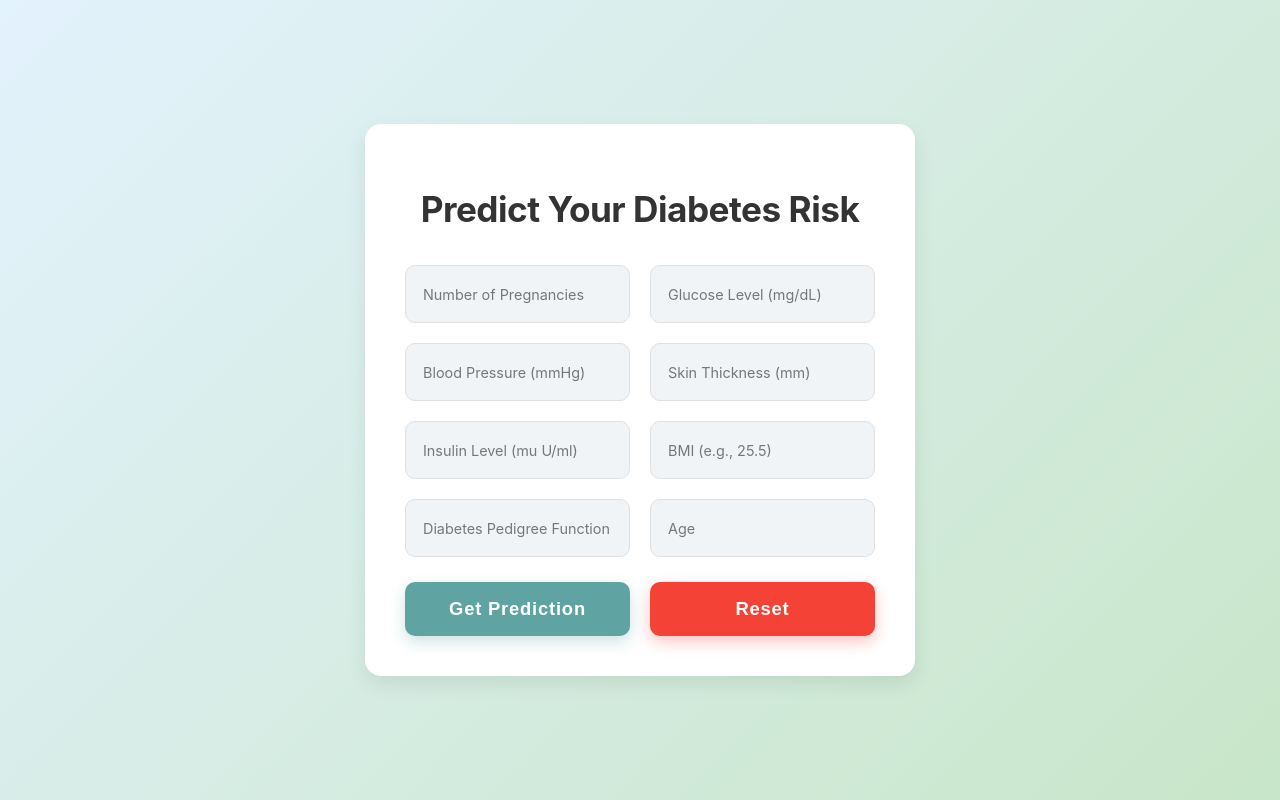
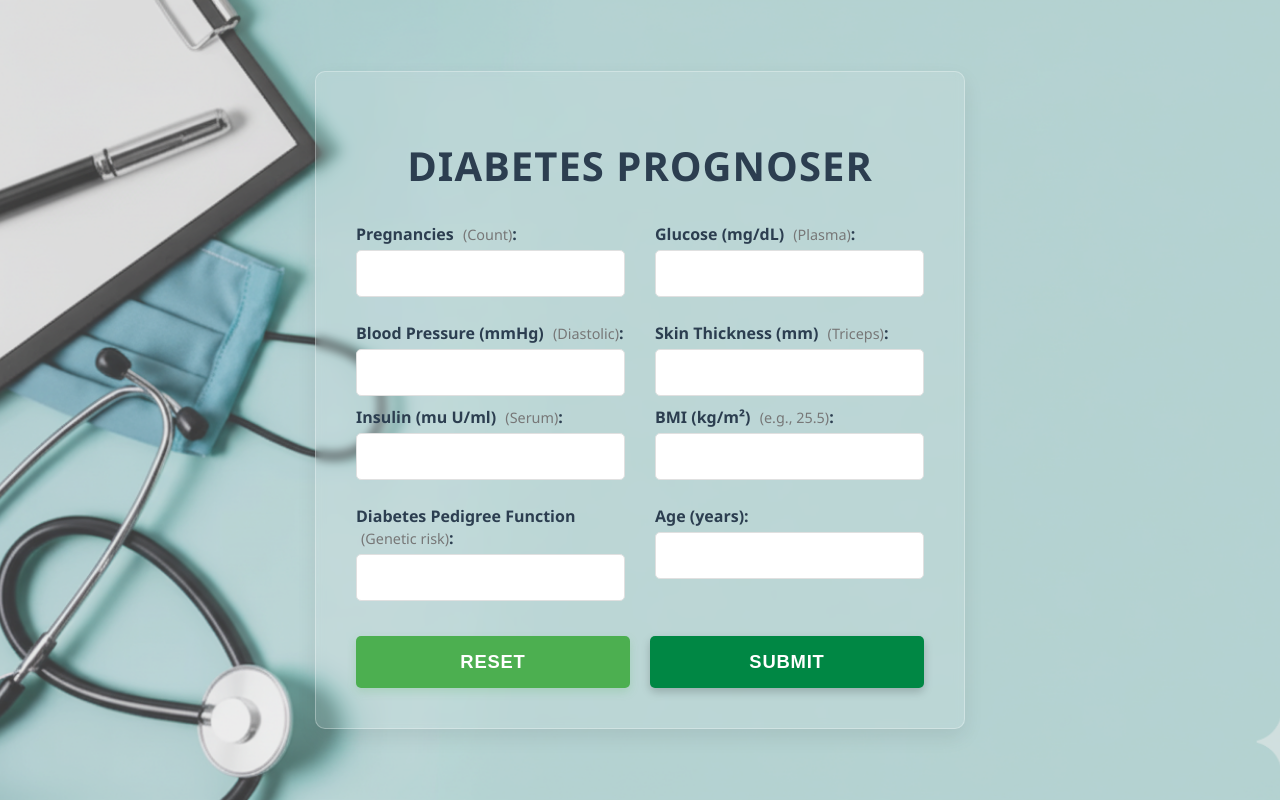
Before and after one commit to GxAniket/diabetes-prediction-app, a Flask app: page / in a window 1280 px wide. Run offline with Flask 3, Linux system fonts and the light colour scheme.

Commit message:
Update index.html

```diff
--- a/templates/index.html
+++ b/templates/index.html
@@ -3,28 +3,30 @@
 <head>
     <meta charset="UTF-8">
     <meta name="viewport" content="width=device-width, initial-scale=1.0">
-    <title>Diabetes Prediction</title>
+    <title>Diabetes Prognoser</title>
     <style>
         /* CSS starts here */
         :root {
-            --primary-color: #5fa3a3;
-            --primary-hover: #4e8a8a;
-            --secondary-bg: #f0f4f7;
-            --card-bg: #ffffff;
+            --primary-color: #008744; /* Green for Submit */
+            --primary-hover: #006d36;
+            --reset-color: #4CAF50; /* Green for Reset button, as seen in the image */
+            --reset-hover: #388e3c;
+            --card-bg: rgba(255, 255, 255, 0.1); /* Transparent/Frosted effect */
             --text-color: #333;
             --light-text-color: #777;
             --border-color: #e0e0e0;
-            --success-color: #4CAF50;
+            --form-text: #2c3e50; /* Darker text for fields/labels */
+            --success-color: #008744;
             --success-bg: #e8f5e9;
             --danger-color: #f44336;
             --danger-bg: #ffebee;
-            --shadow-light: 0 4px 10px rgba(0, 0, 0, 0.05);
             --shadow-medium: 0 8px 20px rgba(0, 0, 0, 0.08);
         }
 
         body {
-            font-family: 'Inter', sans-serif;
-            background: linear-gradient(135deg, #e3f2fd, #c8e6c9);
+            font-family: 'Segoe UI', Tahoma, Geneva, Verdana, sans-serif;
+            /* Placeholder for image background and blur overlay */
+            background: url("../images/background.png") center/cover no-repeat;
             display: flex;
             justify-content: center;
             align-items: center;
@@ -33,144 +35,155 @@
             padding: 25px;
             box-sizing: border-box;
             color: var(--text-color);
+            position: relative;
+        }
+
+        /* Added overlay for the frosted glass effect on the background */
+        body::before {
+            content: '';
+            position: absolute;
+            top: 0;
+            left: 0;
+            right: 0;
+            bottom: 0;
+            background-color: rgba(192, 192, 192, 0.3);
+            z-index: -1;
         }
 
         .container {
             background: var(--card-bg);
             padding: 40px;
-            border-radius: 16px;
+            border-radius: 10px;
+            width: 100%;
+            max-width: 650px; /* Compacted size */
+            box-sizing: border-box;
+            backdrop-filter: blur(5px);
+            border: 1px solid rgba(255, 255, 255, 0.3);
             box-shadow: var(--shadow-medium);
-            width: 100%;
-            max-width: 550px;
-            box-sizing: border-box;
-            position: relative;
-            overflow: hidden;
         }
 
         h1 {
             text-align: center;
-            margin-bottom: 35px;
-            color: var(--text-color);
-            font-size: 2.2em;
-            font-weight: 700;
-            letter-spacing: -0.5px;
+            margin-bottom: 30px;
+            color: #2c3e50;
+            font-size: 2.5em;
+            font-weight: 900;
+            letter-spacing: 1px;
+            text-transform: uppercase;
         }
 
+        /* Layout for 2 columns */
         .input-group {
             display: flex;
-            gap: 20px;
-            margin-bottom: 20px;
+            flex-wrap: wrap;
+            gap: 25px 30px;
+            margin-bottom: 10px; /* Reduced vertical spacing between rows */
         }
 
         .input-container {
             position: relative;
-            flex: 1;
+            /* Two columns: 50% width minus half the gap */
+            flex: 1 1 calc(50% - 15px);
+            min-width: 200px;
+            display: flex;
+            flex-direction: column; /* Static label above input */
+        }
+
+        /* Static Label Styling (Replaced Floating Labels) */
+        .input-container .field-label {
+            color: var(--form-text);
+            font-size: 1em;
+            font-weight: 600;
+            margin-bottom: 5px;
+            display: block;
+        }
+
+        .input-container .field-example {
+            color: var(--light-text-color);
+            font-size: 0.9em;
+            font-weight: 400;
+            margin-left: 5px;
         }
 
         .input-container input {
             width: 100%;
-            padding: 14px 18px;
-            padding-top: 22px;
+            padding: 12px 15px;
             border: 1px solid var(--border-color);
-            border-radius: 10px;
+            border-radius: 5px;
             box-sizing: border-box;
-            font-size: 1.05em;
-            transition: border-color 0.3s ease, box-shadow 0.3s ease, padding 0.2s ease;
-            background-color: var(--secondary-bg);
-        }
-
-        .input-container label {
-            position: absolute;
-            left: 18px;
-            top: 50%;
-            transform: translateY(-50%);
-            color: var(--light-text-color);
-            font-size: 0.9em;
-            pointer-events: none;
-            transition: top 0.2s ease, font-size 0.2s ease, color 0.2s ease, transform 0.2s ease;
-            background-color: transparent;
-            z-index: 1;
-        }
-
-        .input-container input:focus + label,
-        .input-container input:not(:placeholder-shown) + label {
-            top: 6px;
-            font-size: 0.7em;
-            color: var(--primary-color);
-            transform: translateY(0);
-            font-weight: 600;
+            font-size: 1.1em;
+            transition: border-color 0.3s ease, box-shadow 0.3s ease;
+            background-color: #fff; /* White background for inputs */
+            color: var(--text-color);
         }
 
         .input-container input:focus {
             border-color: var(--primary-color);
-            box-shadow: 0 0 0 4px rgba(95, 163, 163, 0.2);
+            box-shadow: 0 0 0 2px rgba(0, 135, 68, 0.2);
             outline: none;
-            background-color: var(--card-bg);
         }
 
-        .button-group {
-            display: flex;
-            gap: 20px;
-            margin-top: 25px;
+        /* Remove unused floating label styles from original code */
+        .input-container label:not(.field-label) {
+            display: none;
         }
 
-        .button-group button {
-            flex: 1;
+        .button-row {
+            display: flex;
+            justify-content: space-between;
+            margin-top: 35px;
+            gap: 20px;
         }
 
         button {
-            width: 100%;
-            padding: 16px;
-            background-color: var(--primary-color);
+            padding: 15px 35px;
             color: white;
             border: none;
-            border-radius: 10px;
+            border-radius: 5px;
             font-weight: 700;
             font-size: 1.15em;
             cursor: pointer;
             transition: background-color 0.3s ease, transform 0.2s ease, box-shadow 0.3s ease;
             letter-spacing: 0.8px;
-            box-shadow: 0 6px 15px rgba(95, 163, 163, 0.3);
+            box-shadow: 0 4px 10px rgba(0, 0, 0, 0.2);
+            flex: 1; /* Make buttons take equal space */
         }
 
-        button:hover {
-            background-color: var(--primary-hover);
-            transform: translateY(-3px);
-            box-shadow: 0 8px 20px rgba(95, 163, 163, 0.4);
+        .submit-button {
+            background-color: var(--primary-color);
         }
 
-        button:active {
-            transform: translateY(0);
-            box-shadow: 0 2px 5px rgba(95, 163, 163, 0.2);
+        .submit-button:hover {
+            background-color: var(--primary-hover);
+            transform: translateY(-2px);
         }
 
         .reset-button {
-            background-color: #f44336;
-            box-shadow: 0 6px 15px rgba(244, 67, 54, 0.3);
+            background-color: var(--reset-color);
+            box-shadow: 0 4px 10px rgba(76, 175, 80, 0.2);
         }
 
         .reset-button:hover {
-            background-color: #d32f2f;
-            box-shadow: 0 8px 20px rgba(244, 67, 54, 0.4);
+            background-color: var(--reset-hover);
+            transform: translateY(-2px);
         }
 
         .result {
             margin-top: 35px;
             padding: 20px;
             text-align: center;
-            font-size: 1.6em;
-            border-radius: 12px;
+            font-size: 1.4em; /* Slightly reduced font size for result */
+            border-radius: 8px;
             font-weight: 700;
-            box-shadow: var(--shadow-light);
         }
 
-        .result.positive {
+        .result.positive { /* High Risk */
             color: var(--danger-color);
             background-color: var(--danger-bg);
             border: 1px solid var(--danger-color);
         }
 
-        .result.negative {
+        .result.negative { /* Low Risk */
             color: var(--success-color);
             background-color: var(--success-bg);
             border: 1px solid var(--success-color);
@@ -183,81 +196,64 @@
         }
 
         /* Responsive adjustments */
-        @media (max-width: 600px) {
-            .input-group {
+        @media (max-width: 650px) {
+            .input-container {
+                flex: 1 1 100%; /* Single column on smaller screens */
+            }
+            .button-row {
                 flex-direction: column;
-                gap: 0;
-            }
-            .input-container {
-                margin-bottom: 18px;
-            }
-            .input-group .input-container:last-child {
-                margin-bottom: 0;
-            }
-            .container {
-                padding: 30px;
-            }
-            h1 {
-                font-size: 1.9em;
-                margin-bottom: 25px;
-            }
-            .result {
-                font-size: 1.3em;
-            }
-            .button-group {
-                flex-direction: column;
+                gap: 15px;
             }
         }
     </style>
 </head>
 <body>
     <div class="container">
-        <h1>Predict Your Diabetes Risk</h1>
+        <h1>DIABETES PROGNOSER</h1>
         <form id="predictionForm">
             <div class="input-group">
                 <div class="input-container">
-                    <input type="number" name="Pregnancies" id="pregnancies" placeholder=" " min="0" required>
-                    <label for="pregnancies">Number of Pregnancies</label>
+                    <label for="pregnancies" class="field-label">Pregnancies <span class="field-example">(Count)</span>:</label>
+                    <input type="number" name="Pregnancies" id="pregnancies" placeholder="" min="0" required>
                 </div>
                 <div class="input-container">
-                    <input type="number" name="Glucose" id="glucose" placeholder=" " min="0" required>
-                    <label for="glucose">Glucose Level (mg/dL)</label>
+                    <label for="glucose" class="field-label">Glucose (mg/dL) <span class="field-example">(Plasma)</span>:</label>
+                    <input type="number" name="Glucose" id="glucose" placeholder="" min="0" required>
                 </div>
-            </div>
-            <div class="input-group">
+
                 <div class="input-container">
-                    <input type="number" name="BloodPressure" id="bloodPressure" placeholder=" " min="0" required>
-                    <label for="bloodPressure">Blood Pressure (mmHg)</label>
+                    <label for="bloodPressure" class="field-label">Blood Pressure (mmHg) <span class="field-example">(Diastolic)</span>:</label>
+                    <input type="number" name="BloodPressure" id="bloodPressure" placeholder="" min="0" required>
                 </div>
                 <div class="input-container">
-                    <input type="number" name="SkinThickness" id="skinThickness" placeholder=" " min="0" required>
-                    <label for="skinThickness">Skin Thickness (mm)</label>
-                </div>
-            </div>
-            <div class="input-group">
-                <div class="input-container">
-                    <input type="number" name="Insulin" id="insulin" placeholder=" " min="0" required>
-                    <label for="insulin">Insulin Level (mu U/ml)</label>
-                </div>
-                <div class="input-container">
-                    <input type="number" name="BMI" id="bmi" placeholder=" " step="0.1" min="0" required>
-                    <label for="bmi">BMI (e.g., 25.5)</label>
-                </div>
-            </div>
-            <div class="input-group">
-                <div class="input-container">
-                    <input type="number" name="DiabetesPedigreeFunction" id="dpf" placeholder=" " step="0.001" min="0" required>
-                    <label for="dpf">Diabetes Pedigree Function</label>
-                </div>
-                <div class="input-container">
-                    <input type="number" name="Age" id="age" placeholder=" " min="0" required>
-                    <label for="age">Age</label>
+                    <label for="skinThickness" class="field-label">Skin Thickness (mm) <span class="field-example">(Triceps)</span>:</label>
+                    <input type="number" name="SkinThickness" id="skinThickness" placeholder="" min="0" required>
                 </div>
             </div>
 
-            <div class="button-group">
-                <button type="button" onclick="getPrediction()">Get Prediction</button>
-                <button type="button" class="reset-button" onclick="resetForm()">Reset</button>
+            <div class="input-group">
+                <div class="input-container">
+                    <label for="insulin" class="field-label">Insulin (mu U/ml) <span class="field-example">(Serum)</span>:</label>
+                    <input type="number" name="Insulin" id="insulin" placeholder="" min="0" required>
+                </div>
+                <div class="input-container">
+                    <label for="bmi" class="field-label">BMI (kg/m²) <span class="field-example">(e.g., 25.5)</span>:</label>
+                    <input type="number" name="BMI" id="bmi" placeholder="" step="0.1" min="0" required>
+                </div>
+
+                <div class="input-container">
+                    <label for="dpf" class="field-label">Diabetes Pedigree Function <span class="field-example">(Genetic risk)</span>:</label>
+                    <input type="number" name="DiabetesPedigreeFunction" id="dpf" placeholder="" step="0.001" min="0" required>
+                </div>
+                <div class="input-container">
+                    <label for="age" class="field-label">Age (years):</label>
+                    <input type="number" name="Age" id="age" placeholder="" min="0" required>
+                </div>
+            </div>
+
+            <div class="button-row">
+                <button type="button" class="reset-button" onclick="resetForm()">RESET</button>
+                <button type="button" class="submit-button" onclick="getPrediction()">SUBMIT</button>
             </div>
 
         </form>
@@ -270,7 +266,7 @@
          */
         function resetForm() {
             const form = document.getElementById('predictionForm');
-            form.reset();
+            form.reset(); // Clears all input values
             const resultDiv = document.getElementById('result');
             resultDiv.style.display = 'none';
             resultDiv.textContent = '';
@@ -279,8 +275,6 @@
 
         /**
          * Simulates a prediction based on form data and displays the result.
-         * Note: This is a placeholder function. In a real application, you would
-         * send the form data to a machine learning model for a real prediction.
          */
         function getPrediction() {
             const form = document.getElementById('predictionForm');
@@ -304,10 +298,10 @@
                 resultDiv.textContent = "⚠️ Please fill in all required fields.";
                 resultDiv.classList.add('warning');
                 resultDiv.style.display = 'block';
-                return; // Stop execution if fields are missing
+                return;
             }
 
-            // Simulate a simple prediction based on Glucose level and Age
+            // Simulate a simple prediction based on Glucose level and Age (using the logic from the original JS)
             const glucose = parseFloat(document.getElementById('glucose').value);
             const age = parseInt(document.getElementById('age').value);
             let isDiabetic = false;
@@ -319,12 +313,10 @@
             // Display the result
             resultDiv.style.display = 'block';
             if (isDiabetic) {
-                resultDiv.textContent = "Prediction: You may have a risk of diabetes.";
-                resultDiv.classList.add('positive'); // Add danger styling
+                resultDiv.textContent = "Prediction: High Risk of Diabetes";
+                resultDiv.classList.add('positive');
             } else {
-                // If not diabetic, keep the result div empty as per your request
-                // and apply the "negative" class for styling if desired.
-                resultDiv.textContent = "Prediction: You currently show no significant risk of diabetes based on these factors."; // Added a positive message for clarity
+                resultDiv.textContent = "Prediction: Low Risk of Diabetes";
                 resultDiv.classList.add('negative');
             }
         }
```
